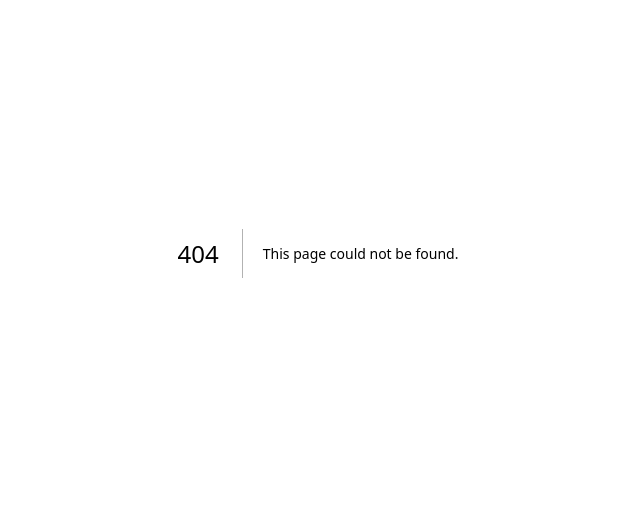
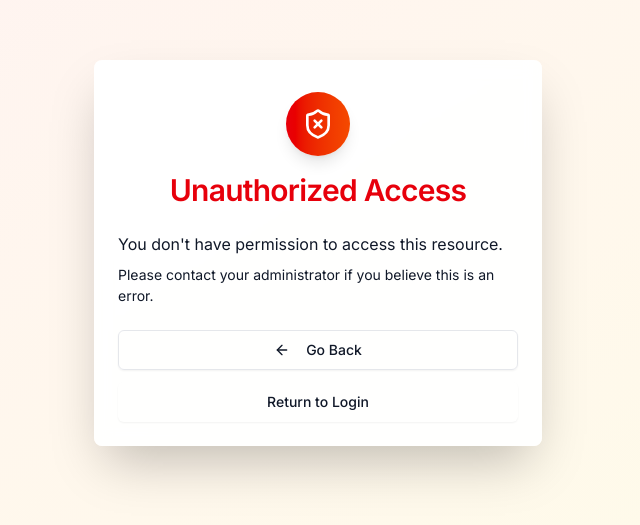
Before and after one commit to zachrizzo/hipaa_journal_app, a Next.js app: page /unauthorized in a window 1280 px wide. Before the commit this address had no page. Shown: the part 147-672 px from the top of the page, without its empty margins (322-962 px from the left). Built offline with nearby package versions, Linux system fonts and the light colour scheme.

Commit message:
Fix redirect loop in production
- Update middleware to properly handle auth pages (/login, /register)
- Allow access to root page which handles its own redirects
- Create unauthorized page to prevent redirect errors
- Fix authentication flow for production deployment

```diff
--- /dev/null
+++ b/generate-prod-keys.js
@@ -0,0 +1,23 @@
+const crypto = require('crypto');
+
+// Generate secure random strings
+console.log('=== Production Environment Variables ===\n');
+
+// Generate NEXTAUTH_SECRET
+const nextAuthSecret = crypto.randomBytes(32).toString('base64');
+console.log(`NEXTAUTH_SECRET="${nextAuthSecret}"`);
+
+// Generate ENCRYPTION_KEY (must be exactly 32 characters)
+const encryptionKey = crypto.randomBytes(16).toString('hex');
+console.log(`ENCRYPTION_KEY="${encryptionKey}"`);
+
+// Generate DATA_ENCRYPTION_KEY (must be exactly 32 characters)
+const dataEncryptionKey = crypto.randomBytes(16).toString('hex');
+console.log(`DATA_ENCRYPTION_KEY="${dataEncryptionKey}"`);
+
+console.log('\n=== Additional Required Variables ===\n');
+console.log('NEXTAUTH_URL="https://hipaa-journal-app-14ea.vercel.app"');
+console.log('\n=== Important ===');
+console.log('1. Replace your OPENAI_API_KEY with a new one after it was exposed');
+console.log('2. Add all these variables to Vercel');
+console.log('3. Never commit these production keys to git');
--- /dev/null
+++ b/src/app/unauthorized/page.tsx
@@ -0,0 +1,57 @@
+'use client'
+
+import { useRouter } from 'next/navigation'
+import { Button } from '@/components/ui/button'
+import { Card, CardContent, CardHeader } from '@/components/ui/card'
+import { Heading } from '@/components/ui/heading'
+import { Text } from '@/components/ui/text'
+import { ShieldX, ArrowLeft } from 'lucide-react'
+
+export default function UnauthorizedPage(): React.JSX.Element {
+  const router = useRouter()
+
+  return (
+    <div className='min-h-screen flex items-center justify-center bg-gradient-to-br from-red-50 via-orange-50 to-yellow-50 py-12 px-4 sm:px-6 lg:px-8'>
+      <Card className='w-full max-w-md shadow-2xl border-0 bg-white/95 backdrop-blur-sm'>
+        <CardHeader className='text-center pb-6 pt-8'>
+          <div className='mx-auto w-16 h-16 bg-gradient-to-r from-red-600 to-orange-600 rounded-full flex items-center justify-center mb-4 shadow-lg'>
+            <ShieldX className='w-8 h-8 text-white' />
+          </div>
+          <Heading as='h1' size='2xl' className='text-red-600'>
+            Unauthorized Access
+          </Heading>
+        </CardHeader>
+        <CardContent className='space-y-6'>
+          <div className='text-center space-y-2'>
+            <Text as='p' variant='muted'>
+              You don't have permission to access this resource.
+            </Text>
+            <Text as='p' size='sm' variant='muted'>
+              Please contact your administrator if you believe this is an error.
+            </Text>
+          </div>
+
+          <div className='flex flex-col space-y-3'>
+            <Button
+              onClick={() => router.back()}
+              variant='outline'
+              size='lg'
+              className='w-full'
+            >
+              <ArrowLeft className='w-4 h-4 mr-2' />
+              Go Back
+            </Button>
+            <Button
+              onClick={() => router.push('/login')}
+              variant='default'
+              size='lg'
+              className='w-full'
+            >
+              Return to Login
+            </Button>
+          </div>
+        </CardContent>
+      </Card>
+    </div>
+  )
+}
--- a/src/middleware.ts
+++ b/src/middleware.ts
@@ -61,7 +61,13 @@ export default withAuth(
         const { pathname } = req.nextUrl
 
         // Allow access to auth pages without token
-        if (pathname.startsWith('/auth/')) {
+        if (pathname === '/login' || pathname === '/register' ||
+            pathname.startsWith('/auth/')) {
+          return true
+        }
+
+        // Allow access to root page (it handles its own redirects)
+        if (pathname === '/') {
           return true
         }
 
```
